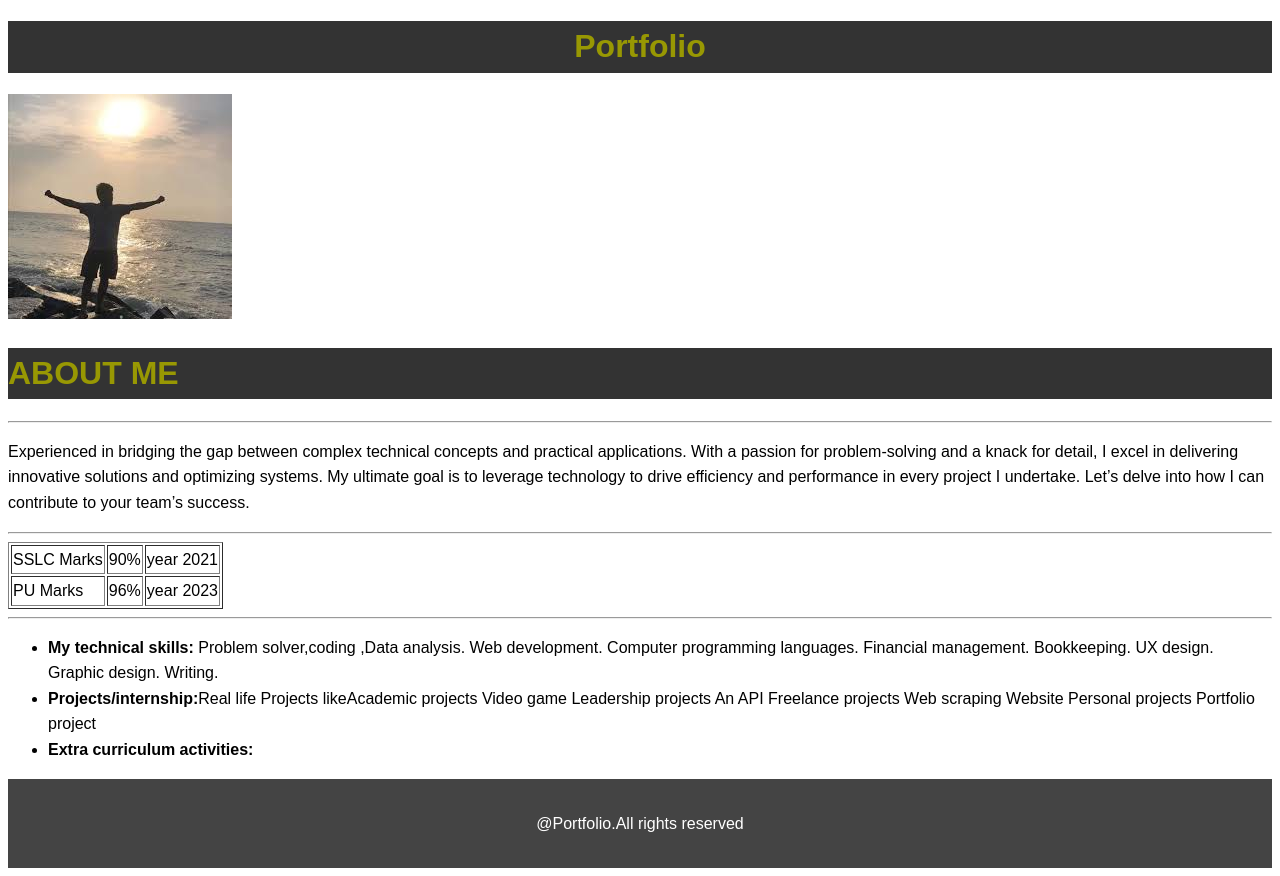
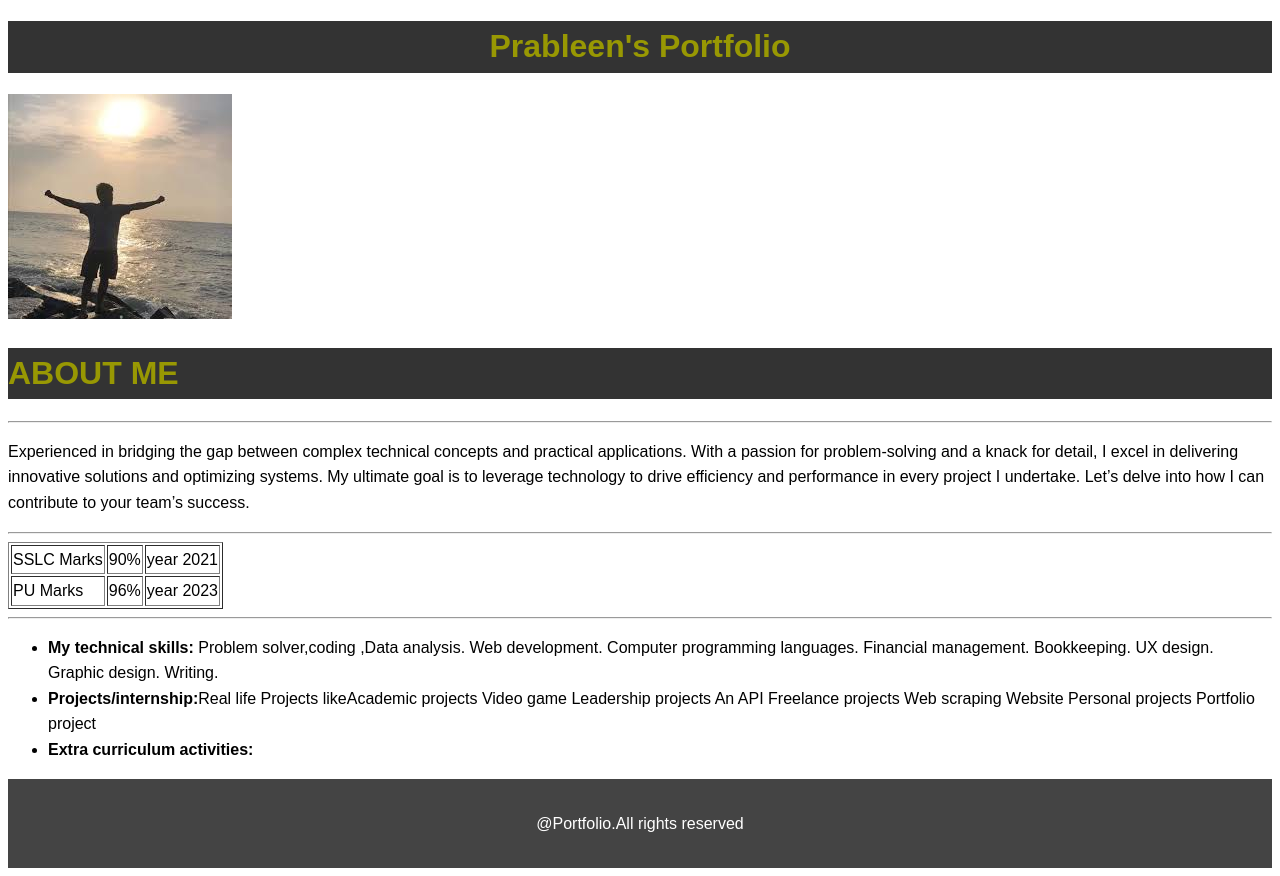
Before and after one commit to prableenkour/portfolio, a plain HTML site: page index.html in a window 1280 px wide. Drawn offline with Linux system fonts and the light colour scheme.

Commit message:
Update index.html
added my name

```diff
--- a/index.html
+++ b/index.html
@@ -11,7 +11,7 @@
 <body>
     <header>
         <div class="myname">
-            <h1>Portfolio</h1>
+            <h1>Prableen's Portfolio</h1>
         </div>
     </header>
     <main>
```
